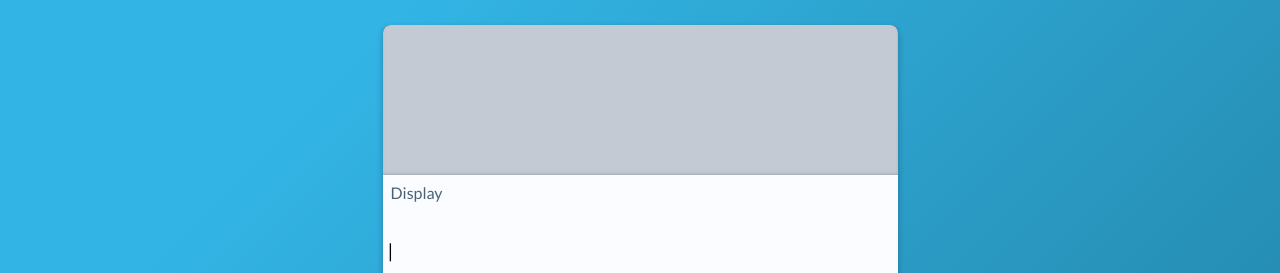
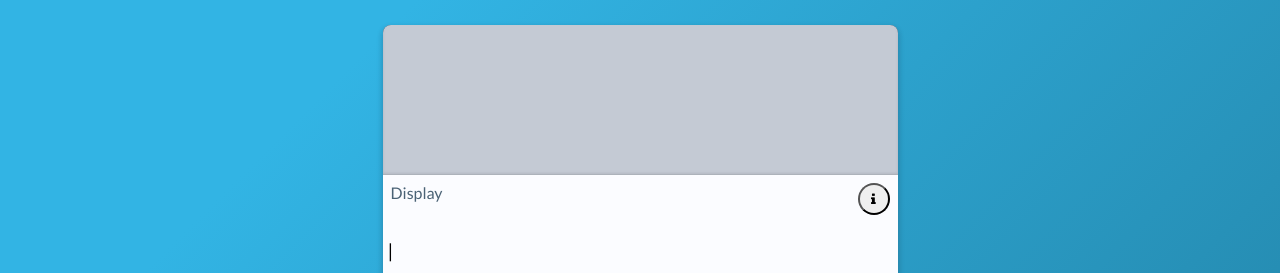
Before and after one commit to JesseSDevaney/javascript-calculator, a React (Create React App) app: page / in a window 1280 px wide. Shown: the top 273 px of the page. Built offline with nearby package versions, Linux system fonts and the light colour scheme.

Commit message:
Fixed evaluation bug where keyboard enter would trigger focused button while also evaluating

```diff
--- a/src/App.js
+++ b/src/App.js
@@ -1,9 +1,10 @@
 import React from "react";
 import { evaluate } from 'mathjs';
 import './App.scss';
+import ButtonContainer from './ButtonContainer';
 import Display from './Display';
 import History from './History';
-import ButtonContainer from './ButtonContainer';
+import Tooltip from './Tooltip';
 
 const DEFAULT_CALCULATION = {
   expression: "",
@@ -46,12 +47,14 @@ class App extends React.Component {
       calculation: DEFAULT_CALCULATION,
       calculationCount: 0,
       cursorIndex: 0,
+      isTooltipToggled: false,
       history: [],
       isInputUnfocused: true,
       isMobile: false,
       variables: {},
     };
 
+    this.toggleTooltip = this.toggleTooltip.bind(this);
     this.handleButtonPress = this.handleButtonPress.bind(this);
     this.handleFocusedInput = this.handleFocusedInput.bind(this);
     this.handleUnfocusedInput = this.handleUnfocusedInput.bind(this);
@@ -212,7 +215,9 @@ class App extends React.Component {
 
     if (key === "Enter") {
       if (result === ""){
-          document.getElementById("input").blur();
+          if("activeElement" in document){
+            document.activeElement.blur();
+          }
           this.executeExpression();
       } else {
         const resultStr = result.toString();
@@ -317,6 +322,12 @@ class App extends React.Component {
     }));
   }
 
+  toggleTooltip(){
+    this.setState(prevState => ({
+      isTooltipToggled: !prevState.isTooltipToggled
+    }));
+  }
+
   throwMalformedError(){
     this.setState(prevState => {
       const oldCalculation = prevState.calculation;
@@ -386,19 +397,24 @@ class App extends React.Component {
       cursorIndex,
       history,
       isInputUnfocused,
-      isMobile
+      isMobile,
+      isTooltipToggled
     } = this.state;
     const expression = calculation.expression;
 
     // TODO: Implement other components
     return (
-      <main id="calculator">
+      <>
+      <main id="calculator" >
+      {isTooltipToggled && <Tooltip toggleTooltip={this.toggleTooltip}/> }
+
         <Display
           calculation={calculation}
           cursorIndex={cursorIndex}
           isInputUnfocused={isInputUnfocused}
           handleChange={this.handleFocusedInput}
           restorePrevious={this.restorePrevious}
+          toggleTooltip={this.toggleTooltip}
           updateFocus={this.updateFocus}
           />
 
@@ -430,6 +446,7 @@ class App extends React.Component {
             <History />
             <ButtonContainer /> */}
       </main>
+      </>
     );
   }
 }
--- a/src/App.scss
+++ b/src/App.scss
@@ -1,4 +1,5 @@
 main {
+  position: relative;
   background: #274156;
   width: 65vh;
   height: 95vh;
--- a/src/Display.js
+++ b/src/Display.js
@@ -5,10 +5,11 @@ import InputContainer from "./InputContainer";
 export function Display(props){
     const { expression, isMalformed, result } = props.calculation;
     const {
-        isInputUnfocused,
         cursorIndex,
         handleChange,
+        isInputUnfocused,
         restorePrevious,
+        toggleTooltip,
         updateFocus
     } = props;
 
@@ -38,6 +39,7 @@ export function Display(props){
     return (
         <div id="display">
             <p id="display-title">Display</p>
+            <button id="info" onClick={toggleTooltip}><i class="fa fa-info" aria-hidden="true"></i></button>
             {result === "" &&
                 <InputContainer
                     cursorIndex={cursorIndex}
--- a/src/Display.scss
+++ b/src/Display.scss
@@ -1,6 +1,7 @@
 @use "displays";
 
 $display-hover-color: #d0d3df;
+$display-color: #fbfcff;
 
 #display {
   position: relative;
@@ -8,7 +9,7 @@ $display-hover-color: #d0d3df;
   height: 20%;
   font-family: Lato, serif;
   font-size: 1.2rem;
-  background-color: #fbfcff;
+  background-color: $display-color;
 
   .result-container {
     position: absolute;
@@ -45,6 +46,19 @@ $display-hover-color: #d0d3df;
       &:hover {
         background-color: $display-hover-color;
       }
+    }
+  }
+
+  #info {
+    position: absolute;
+    z-index: 4;
+    top: 0.5rem;
+    right: 0.5rem;
+    width: 2rem;
+    height: 2rem;
+    border-radius: 50%;
+
+    &:hover {
     }
   }
 
--- /dev/null
+++ b/src/Tooltip.js
@@ -0,0 +1,13 @@
+import "./Tooltip.scss";
+
+export function Tooltip(props){
+
+  return (
+    <div id="tooltip">
+      <button id="info" onClick={props.toggleTooltip}><i class="fa fa-times" aria-hidden="true"></i></button>
+      hi
+    </div>
+  );
+}
+
+export default Tooltip;
--- /dev/null
+++ b/src/Tooltip.scss
@@ -0,0 +1,26 @@
+$tooltip-color: #8592b1;
+
+#tooltip {
+  position: absolute;
+  background: $tooltip-color;
+  z-index: 5;
+  width: 100%;
+  height: 100%;
+
+  #info {
+    position: absolute;
+    top: 0.5rem;
+    right: 0.7rem;
+    width: 2rem;
+    height: 2rem;
+    border: none;
+    border-radius: 50%;
+    outline: none;
+    background: #ce2e2e;
+    color: white;
+    font-size: 1em;
+
+    &:hover {
+    }
+  }
+}
```
